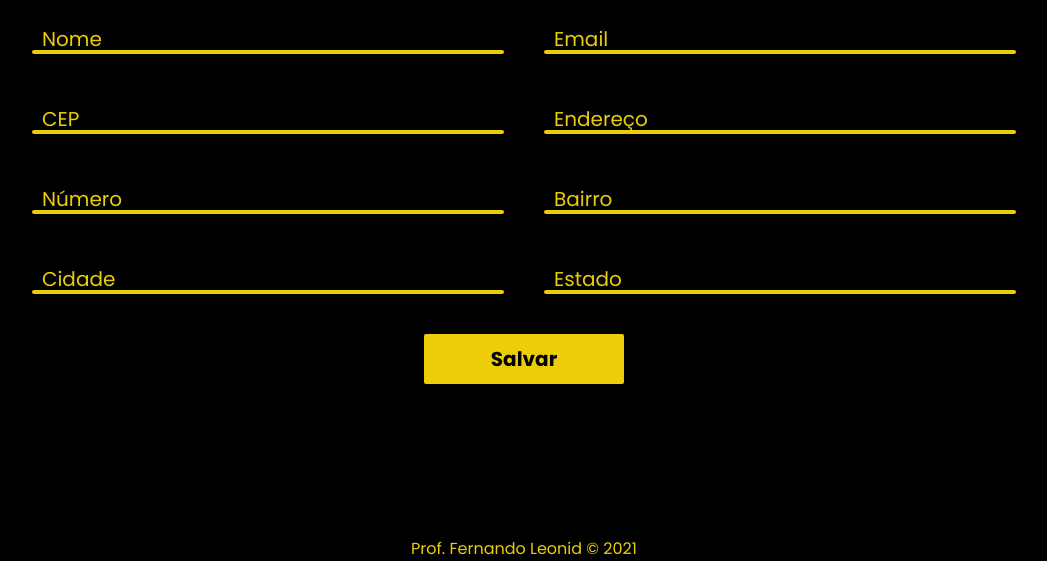
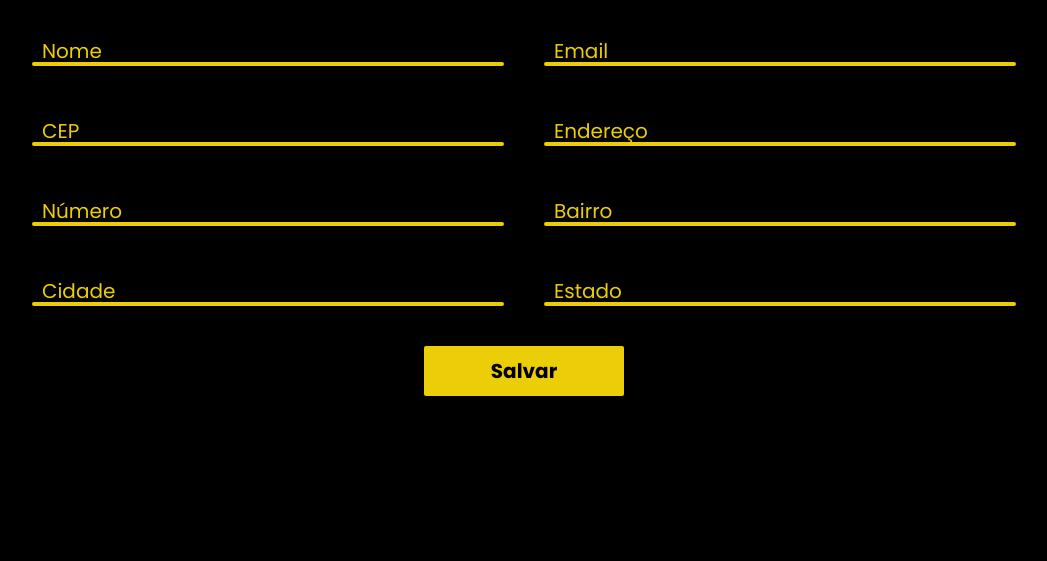
Before and after one commit to gustavomyszko/VScode_python, a plain HTML site: page ConsumoAPIJava/index.html in a window 1280 px wide. Shown: the part 239-800 px from the top of the page, without its empty margins (116-1163 px from the left). Drawn offline with Linux system fonts and the light colour scheme.

Commit message:
footer_nonamed

```diff
--- a/ConsumoAPIJava/index.html
+++ b/ConsumoAPIJava/index.html
@@ -52,7 +52,7 @@
         </div>
     </main>
     <footer>
-        Prof. Fernando Leonid &#169 2021
+
     </footer>
 </body>
 </html>
```
